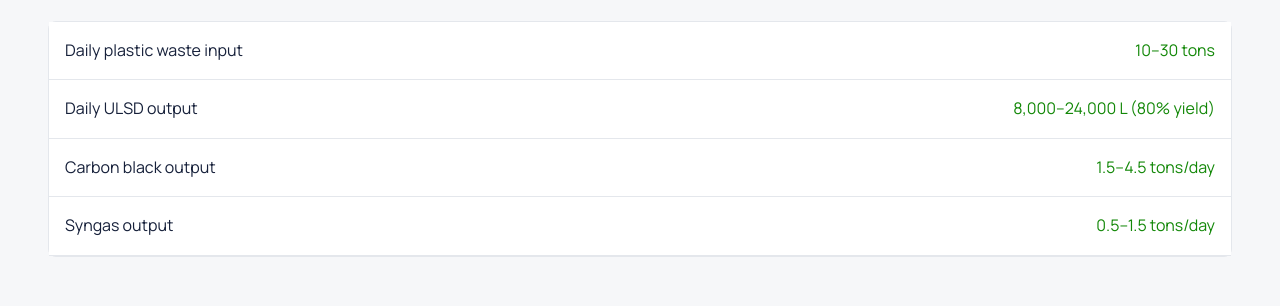
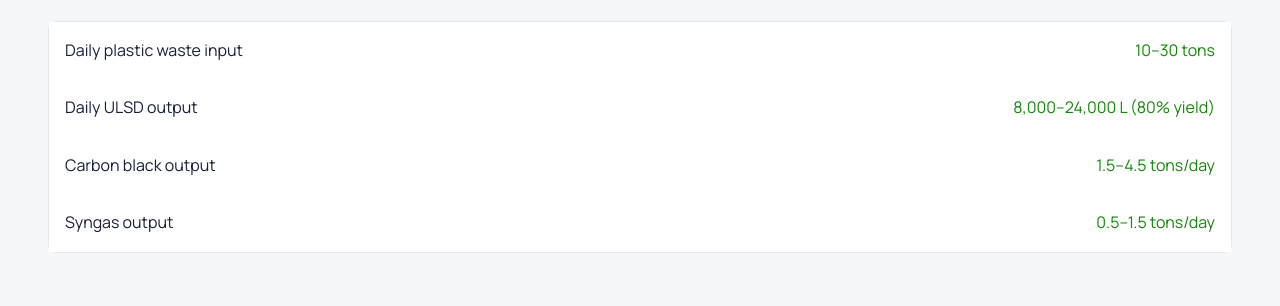
Before and after one commit to divyanshchahar/kinesis, a Next.js app: page /products/plastic_to_diesel in a window 1280 px wide. Shown: the part 1040-1346 px from the top of the page. Built offline with nearby package versions, Linux system fonts and the light colour scheme.

Commit message:
updated styling

```diff
--- a/src/ui/layouts/CharactersticCardLayout.module.css
+++ b/src/ui/layouts/CharactersticCardLayout.module.css
@@ -6,8 +6,6 @@
     color: var(--color-heading);
     padding: var(--dimension-2);
     background-color: var(--color-foreground);
-
-    border-bottom: 1px solid var(--color-border);
 }
 
 @media screen and (min-width: 480px) {
```
